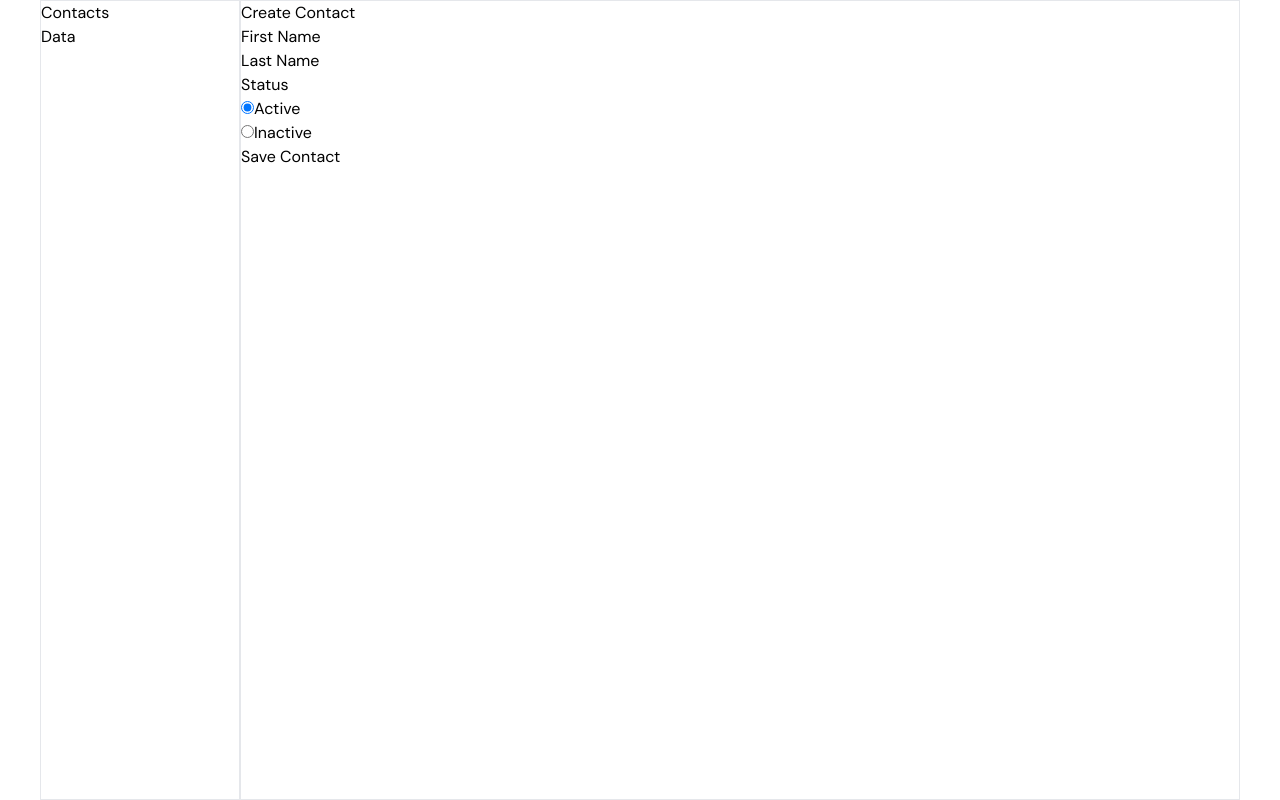
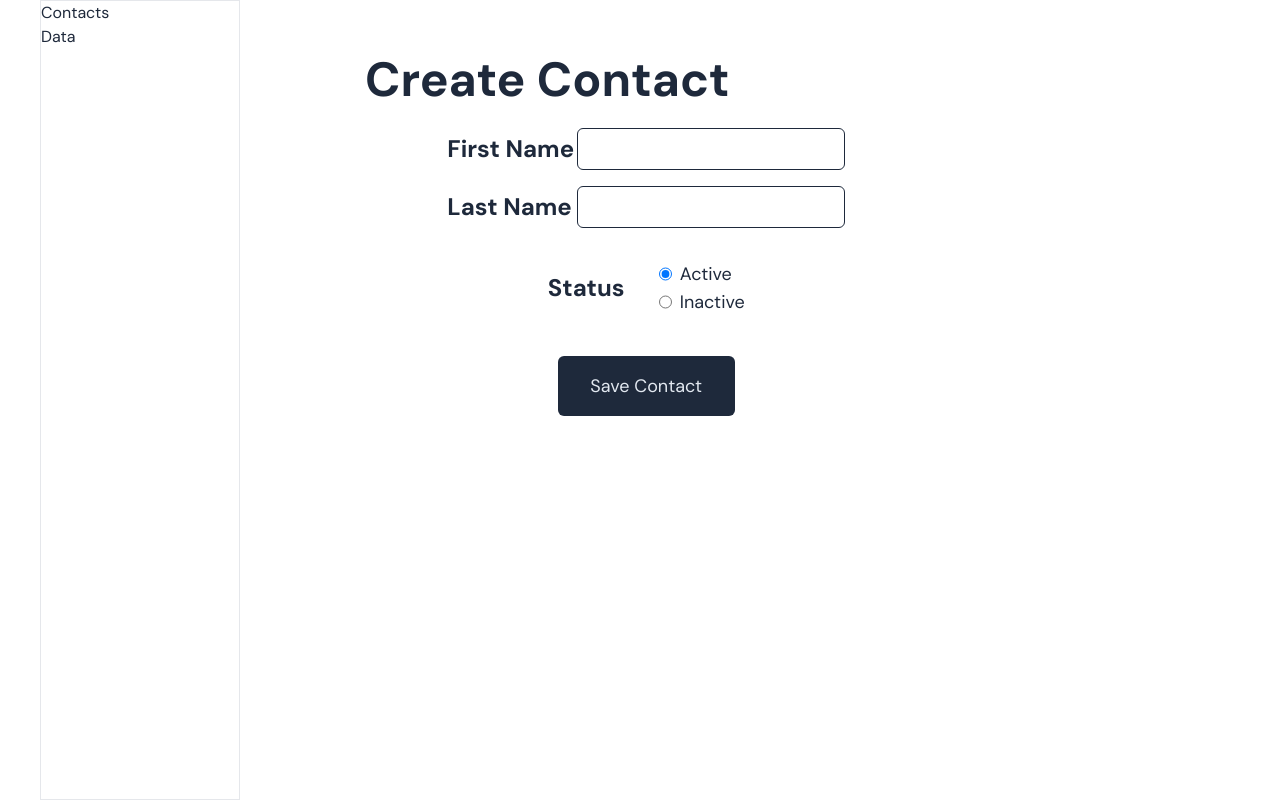
Before and after one commit to KarthikRaju391/contact-manager, a React (Vite) app: page /add in a window 1280 px wide. Built offline with nearby package versions, Linux system fonts and the light colour scheme.

Commit message:
contact manager done

```diff
--- a/src/App.tsx
+++ b/src/App.tsx
@@ -1,7 +1,7 @@
 import { BrowserRouter as Router, Routes, Route } from "react-router-dom";
 import Navbar from "./components/Navbar";
 import Contacts from "./pages/Contacts";
-import ContactForm from "./components/ContactForm";
+import ContactForm from "./pages/ContactForm";
 
 function App() {
 	return (
@@ -10,10 +10,11 @@ function App() {
 				<Router>
 					<div className="grid grid-cols-6 min-h-screen">
 						<Navbar />
-						<div className="border col-span-5">
+						<div className="col-span-5">
 							<Routes>
 								<Route path="/" element={<Contacts />} />
 								<Route path="/add" element={<ContactForm />} />
+								<Route path="/edit/:id" element={<ContactForm />} />
 								<Route path="/data" element={<h1>Data</h1>} />
 							</Routes>
 						</div>
--- /dev/null
+++ b/src/components/AddContactButton.tsx
@@ -0,0 +1,14 @@
+import { Link } from "react-router-dom";
+
+const AddContactButton = () => {
+	return (
+		<Link
+			className="bg-slate-800 text-slate-100 py-3 px-4 rounded-md"
+			to="/add"
+		>
+			Add Contact
+		</Link>
+	);
+};
+
+export default AddContactButton;
--- /dev/null
+++ b/src/components/Contact.tsx
@@ -0,0 +1,49 @@
+import { PencilSimple, Trash } from "@phosphor-icons/react";
+import { ContactState, removed } from "../features/contact/contactSlice";
+import { useNavigate } from "react-router";
+import { useAppDispatch } from "../app/hooks";
+
+const Contact = ({ contact }: { contact: ContactState }) => {
+	const dispatch = useAppDispatch();
+	const navigate = useNavigate();
+
+	const handleEdit = (id: number) => {
+		navigate(`/edit/${id}`);
+	};
+
+	const handleDelete = (id: number) => {
+		dispatch(removed(id));
+	};
+
+	return (
+		<li
+			key={contact.id}
+			className="group flex flex-col rounded-md hover:bg-slate-100 py-4 px-2 items-center cursor-pointer"
+		>
+			<div className="w-3/4 flex items-center justify-between">
+				<h2 className="text-2xl font-semibold">
+					{contact.firstName} {contact.lastName}
+				</h2>
+				<span
+					className={`${
+						contact.status === "active" ? "bg-green-600" : "bg-red-600"
+					} h-2 w-2 rounded-full group-hover:animate-pulse`}
+				></span>
+			</div>
+			<div className="flex mt-4 w-3/4 justify-start gap-4">
+				<PencilSimple
+					size={28}
+					className="hover:scale-110 duration-75"
+					onClick={() => handleEdit(contact.id)}
+				/>
+				<Trash
+					size={28}
+					className="hover:scale-110 duration-75"
+					onClick={() => handleDelete(contact.id)}
+				/>
+			</div>
+		</li>
+	);
+};
+
+export default Contact;
--- a/src/components/ContactForm.tsx
+++ /dev/null
@@ -1,90 +0,0 @@
-import React, { useState } from "react";
-import { useAppDispatch } from "../app/hooks";
-import {
-	added,
-	updated,
-	toggledActiveState,
-	removed,
-} from "../features/contact/contactSlice";
-import { Status as StatusType } from "../features/contact/contactSlice";
-
-const ContactForm = () => {
-	const dispatch = useAppDispatch();
-	const [contact, setContact] = useState({
-		firstName: "",
-		lastName: "",
-		status: StatusType.active,
-	});
-
-	const isStatusSelected = (value: StatusType): boolean =>
-		contact.status === value;
-
-	const handleChange = (e: React.ChangeEvent<HTMLInputElement>) => {
-		setContact((prev) => ({ ...prev, [e.target.name]: e.target.value }));
-	};
-
-	const handleSubmit = (e: React.FormEvent<HTMLFormElement>) => {
-		e.preventDefault();
-		dispatch(added(contact));
-	};
-
-	return (
-		<div>
-			<h1>Create Contact</h1>
-			<form onSubmit={handleSubmit}>
-				<section>
-					<div>
-						<label htmlFor="first-name">First Name</label>
-						<input
-							type="text"
-							name="firstName"
-							id="first-name"
-							value={contact.firstName}
-							onChange={handleChange}
-						/>
-					</div>
-					<div>
-						<label htmlFor="last-name">Last Name</label>
-						<input
-							type="text"
-							name="lastName"
-							id="last-name"
-							value={contact.lastName}
-							onChange={handleChange}
-						/>
-					</div>
-				</section>
-				<section>
-					<label htmlFor="status">Status</label>
-					<div>
-						<div>
-							<input
-								type="radio"
-								id="active"
-								name="status"
-								value="active"
-								checked={isStatusSelected(StatusType.active)}
-								onChange={handleChange}
-							/>
-							<label htmlFor="active">Active</label>
-						</div>
-						<div>
-							<input
-								type="radio"
-								id="inactive"
-								name="status"
-								value="inactive"
-								checked={isStatusSelected(StatusType.inactive)}
-								onChange={handleChange}
-							/>
-							<label htmlFor="inactive">Inactive</label>
-						</div>
-					</div>
-				</section>
-				<input type="submit" value="Save Contact" />
-			</form>
-		</div>
-	);
-};
-
-export default ContactForm;
--- a/src/components/NoContacts.tsx
+++ b/src/components/NoContacts.tsx
@@ -1,12 +1,24 @@
-import { Link } from "react-router-dom";
+import { XCircle } from "@phosphor-icons/react";
+import { useNavigate } from "react-router-dom";
 
 const NoContacts = () => {
-  return (
-    <div>
-        <h1>No Contacts Found</h1>
-        <Link to="/add-contact" className="text-blue-500 hover:text-blue-600" />
-    </div>
-  )
+	const navigate = useNavigate();
+
+	return (
+		<div className="w-5/6 mx-auto flex mt-20 justify-evenly items-center p-4 border border-red-500 bg-red-200 rounded-md">
+			<XCircle size={35} color="#ef4444"/>
+			<h2 className="text-2xl">
+				No contacts found, click on{" "}
+				<span
+					onClick={() => navigate("/add")}
+					className="underline cursor-pointer"
+				>{" "}
+					Add Contact
+				</span>{" "}
+				to create contact
+			</h2>
+		</div>
+	);
 };
 
 export default NoContacts;
--- a/src/index.css
+++ b/src/index.css
@@ -4,7 +4,7 @@
 @tailwind components;
 @tailwind utilities;
 
-
 :root {
-    font-family: 'DM Sans', sans-serif;
+	font-family: "DM Sans", sans-serif;
+	color: #1e293b;
 }
--- /dev/null
+++ b/src/pages/ContactForm.tsx
@@ -0,0 +1,144 @@
+import React, { useEffect, useState } from "react";
+import { useAppDispatch, useAppSelector } from "../app/hooks";
+import { added, updated } from "../features/contact/contactSlice";
+import { Status as StatusType } from "../features/contact/contactSlice";
+import { useLocation, useNavigate } from "react-router";
+
+const ContactForm = () => {
+	const dispatch = useAppDispatch();
+	const contacts = useAppSelector((state) => state.contact.contacts);
+	const navigate = useNavigate();
+	const location = useLocation();
+	const path = location.pathname.split("/")[1];
+
+	const [contact, setContact] = useState({
+		firstName: "",
+		lastName: "",
+		status: StatusType.active,
+	});
+
+	useEffect(() => {
+		if (path === "edit") {
+			const contactId = Number(location.pathname.split("/")[2]);
+			const oldContact = contacts.find((contact) => contact.id === contactId);
+			oldContact &&
+				setContact({
+					firstName: oldContact.firstName,
+					lastName: oldContact.lastName,
+					status: oldContact.status,
+				});
+		}
+	}, [contacts, location, path]);
+
+	const isStatusSelected = (value: StatusType): boolean =>
+		contact.status === value;
+
+	const handleChange = (e: React.ChangeEvent<HTMLInputElement>) => {
+		setContact((prev) => ({ ...prev, [e.target.name]: e.target.value }));
+	};
+
+	const handleSubmit = (e: React.FormEvent<HTMLFormElement>) => {
+		e.preventDefault();
+
+		if (path === "edit") {
+			const contactData = {
+				id: Number(location.pathname.split("/")[2]),
+				...contact,
+			};
+			dispatch(updated(contactData));
+		} else if (path === "add") {
+			const contactData = {
+				id: contacts.length === 0 ? 1 : contacts.length + 1,
+				...contact,
+			};
+			dispatch(added(contactData));
+		}
+		navigate("/");
+	};
+
+	return (
+		<div className="w-3/4 mt-14 mx-auto">
+			<h1 className="text-5xl font-bold">
+				{path === "add"
+					? "Create Contact"
+					: path === "edit"
+					? "Edit Contact"
+					: null}
+			</h1>
+			<form onSubmit={handleSubmit} className="mt-6 w-3/4 px-4">
+				<section className="flex flex-col gap-4 w-3/4 mx-auto">
+					<div className="flex justify-evenly items-center">
+						<label className="text-2xl w-1/2 font-semibold" htmlFor="first-name">
+							First Name
+						</label>
+						<input
+							type="text"
+							name="firstName"
+							id="first-name"
+							value={contact.firstName}
+							onChange={handleChange}
+							className="border w-full border-slate-800 rounded-md outline-none px-3 py-2"
+						/>
+					</div>
+					<div className="flex justify-evenly items-center">
+						<label className="text-2xl w-1/2 font-semibold" htmlFor="last-name">
+							Last Name
+						</label>
+						<input
+							type="text"
+							name="lastName"
+							id="last-name"
+							value={contact.lastName}
+							onChange={handleChange}
+							className="border w-full border-slate-800 rounded-md outline-none px-3 py-2"
+						/>
+					</div>
+				</section>
+				<section className="mt-8 flex justify-evenly w-1/2 mx-auto items-center">
+					<label className="text-2xl font-semibold" htmlFor="status">
+						Status
+					</label>
+					<div className="flex flex-col">
+						<div className="flex gap-2">
+							<input
+								type="radio"
+								id="active"
+								name="status"
+								value="active"
+								checked={isStatusSelected(StatusType.active)}
+								onChange={handleChange}
+							/>
+							<label className="text-lg cursor-pointer" htmlFor="active">Active</label>
+						</div>
+						<div className="flex gap-2">
+							<input
+								type="radio"
+								id="inactive"
+								name="status"
+								value="inactive"
+								checked={isStatusSelected(StatusType.inactive)}
+								onChange={handleChange}
+							/>
+							<label className="text-lg cursor-pointer" htmlFor="inactive">Inactive</label>
+						</div>
+					</div>
+				</section>
+				<div className="w-1/3 mt-10 bg-slate-800 text-slate-200 mx-auto flex justify-center py-4 rounded-md cursor-pointer">
+					<input
+						type="submit"
+						className="cursor-pointer text-lg"
+						value={
+							path === "edit"
+								? "Update Contact"
+								: path === "add"
+								? "Save Contact"
+								: undefined
+						}
+					/>
+				</div>
+			</form>
+		</div>
+	);
+};
+
+export default ContactForm;
--- a/src/pages/Contacts.tsx
+++ b/src/pages/Contacts.tsx
@@ -1,24 +1,23 @@
-import { useAppDispatch, useAppSelector } from "../app/hooks";
-import { incremented, amountAdded } from "../features/counter/counterSlice";
-import { Link } from "react-router-dom";
+import { useAppSelector, useAppDispatch } from "../app/hooks";
+import NoContacts from "../components/NoContacts";
+import Contact from "../components/Contact";
+import AddContactButton from "../components/AddContactButton";
 
 const Contacts = () => {
-	const count = useAppSelector((state) => state.counter.value)
-	const dispatch = useAppDispatch();
-
-	const handleClick = () => {
-		dispatch(amountAdded(3))
-	}
+	const contacts = useAppSelector((state) => state.contact.contacts);
 
 	return (
-		<div className="flex flex-col items-center mt-4">
-			<h1 className="text-4xl font-bold">Contacts</h1>
-			<div>
-				<button onClick={handleClick}>
-					count is: {count}
-				</button>
+		<div className="flex flex-col items-start mt-14 w-3/4 mx-auto">
+			<div className=" w-full flex justify-between items-center">
+				<h1 className="text-5xl font-bold">Contacts</h1>
+				<AddContactButton />
 			</div>
-			<Link to="/add">Add Contact</Link>
+			{!contacts || (contacts.length === 0 && <NoContacts />)}
+			<ul className="w-full grid grid-cols-2 mt-4 gap-x-4">
+				{contacts.map((contact) => (
+					<Contact key={contact.id} contact={contact} />
+				))}
+			</ul>
 		</div>
 	);
 };
```
Also changed, not shown: src/features/contact/contactSlice.ts (+72 -22 lines).
